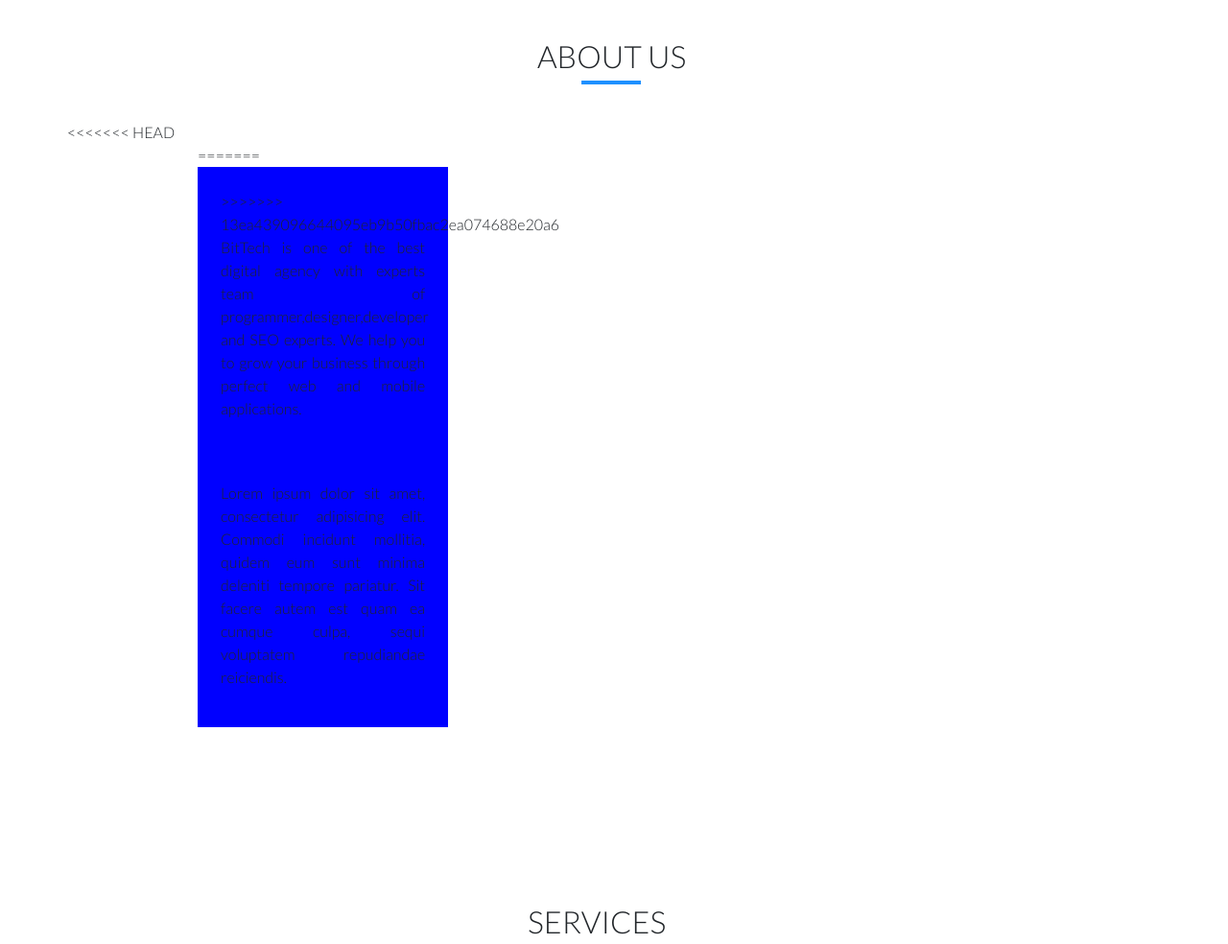
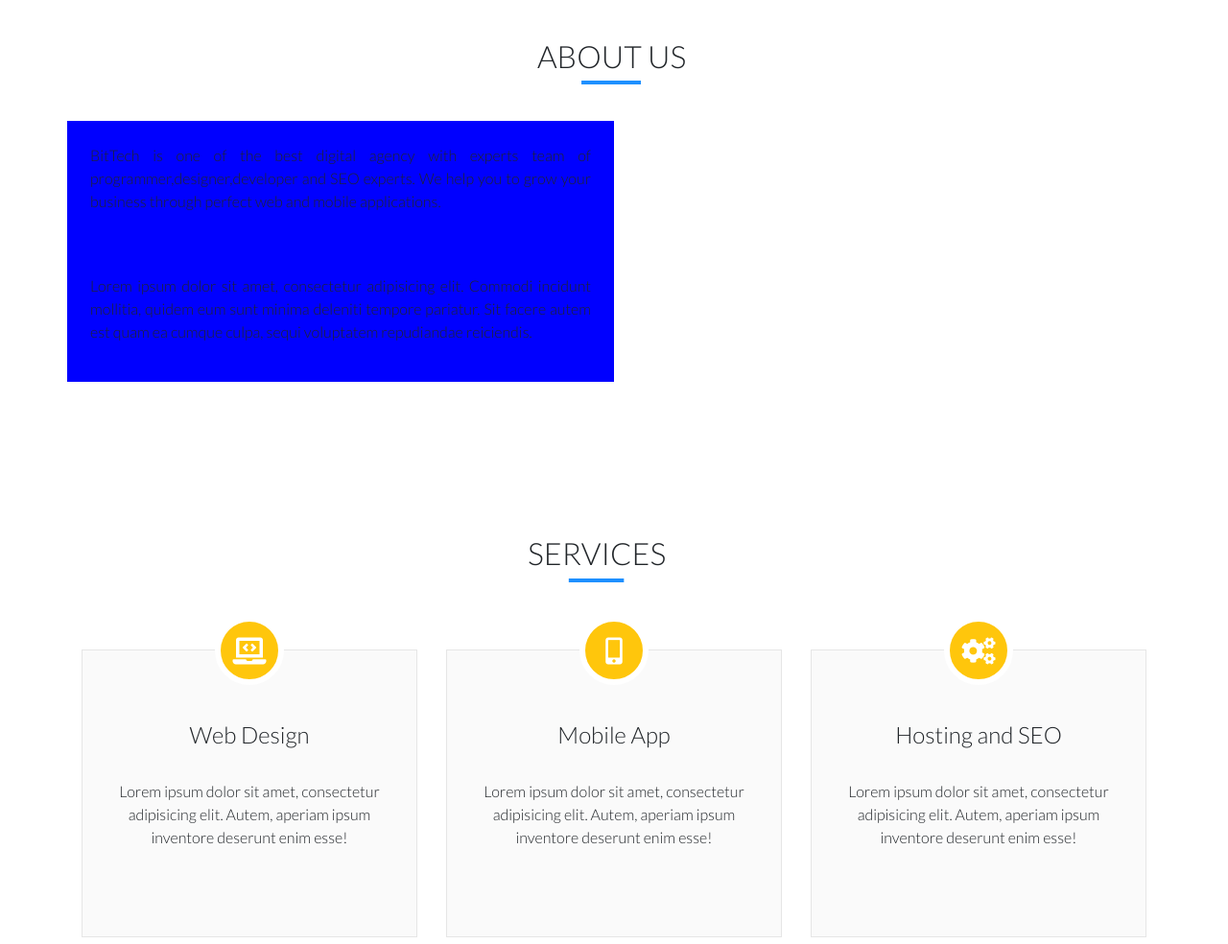
Before and after one commit to anilrai01/BIT-TECH, a plain HTML site: page index.html in a window 1280 px wide. Shown: the part 840-1824 px from the top of the page at 96% size. Drawn offline with nearby package versions, Linux system fonts and the light colour scheme.

Commit message:
Solved Conflict

```diff
--- a/index.html
+++ b/index.html
@@ -75,12 +75,10 @@
             <div class="container">
            <h2 class="text-center mb-5">ABOUT US</h2>
 
-            <div class="row">
-<<<<<<< HEAD
+            <div class="row
                 <div class="col-md-6 col-sm-12 p-4 text-justify">
-=======
                 <div class="col-md-6 col-sm-12 p-4 text-justify" style="background-color: blue; z-index:-1;">
->>>>>>> 13ea439096644095eb9b50fbac2ea074688e20a6
+
                     <p>BitTech is one of the best digital agency with experts team of programmer,designer,developer and SEO
                             experts. We help you to grow your business through perfect web and mobile applications. </p>
 
```
